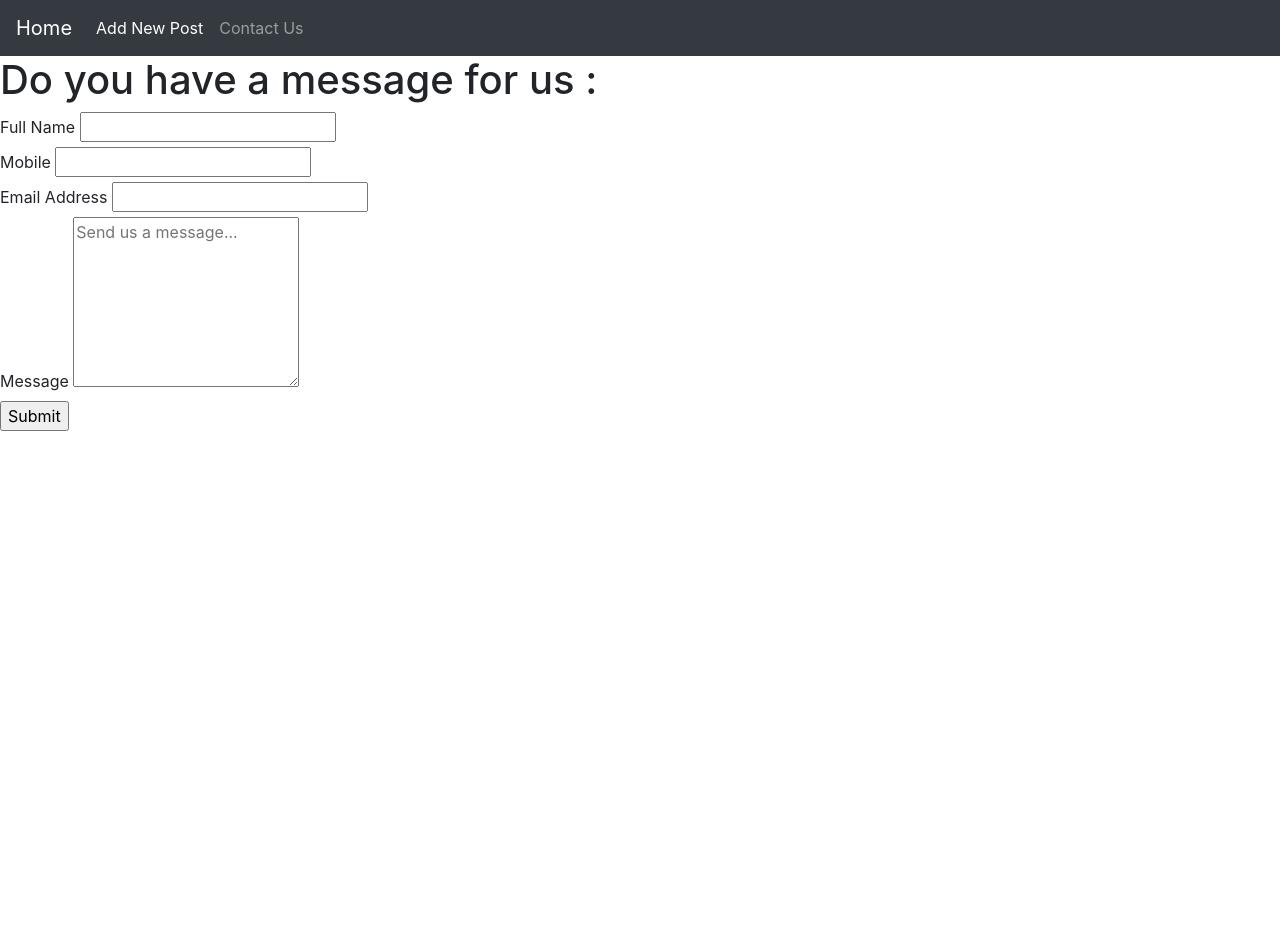
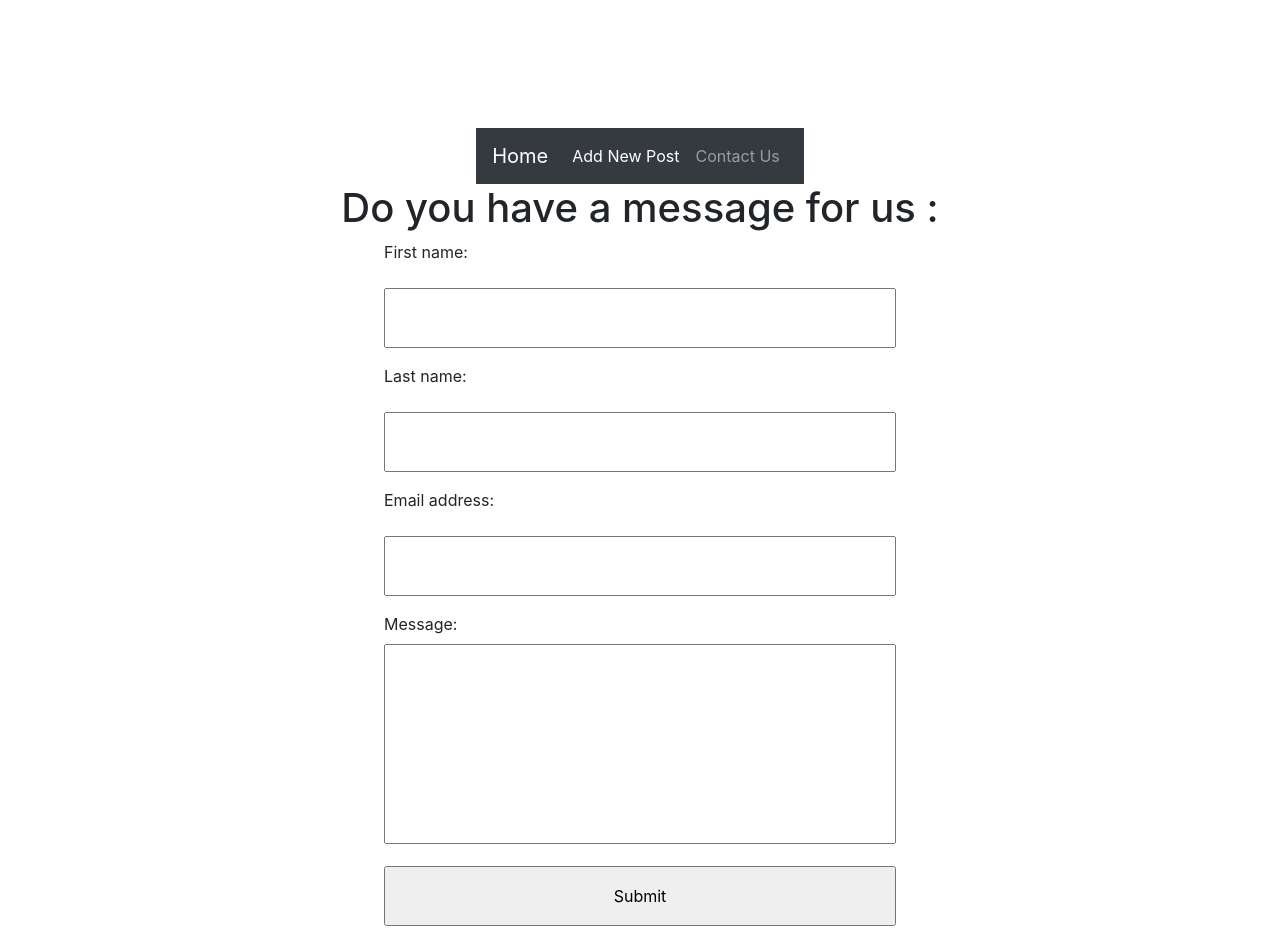
Before and after one commit to fhayvy/XenoCodersBlog, a Django app: page /blog/contact_us/ in a window 1280 px wide. Before the commit the page ends 431 px from the top, so only its background shows below. Run offline with Django 4.2, Linux system fonts and the light colour scheme.

Commit message:
Contact Form Done

```diff
--- a/xenocoders/blog/forms.py
+++ b/xenocoders/blog/forms.py
@@ -1,5 +1,6 @@
 from django.forms import ModelForm
 from .models import Post
+from django import forms
 
 
 
@@ -7,3 +8,10 @@
     class Meta:
         model = Post
         fields = "__all__"
+
+
+class ContactForm(forms.Form):
+	first_name = forms.CharField(max_length = 50)
+	last_name = forms.CharField(max_length = 50)
+	email_address = forms.EmailField(max_length = 150)
+	message = forms.CharField(widget = forms.Textarea, max_length = 2000)
--- a/xenocoders/blog/templates/blog/contact_us.html
+++ b/xenocoders/blog/templates/blog/contact_us.html
@@ -2,39 +2,16 @@
 {% block content %}
 
 <h1>Do you have a message for us : {{message_name}}</h1>
+{% include '_partials/messages.html' %}
 
-<form action="{% url 'contact_us' %}" method="POST" class="contact-form">
+<form action="{% url 'contact' %}" method="POST" class="contact-form">
+
     {% csrf_token %}
-    <label for="full-name">Full Name</label>
-    <input
-      type="text"
-      id="full-name"
-      name="full-name"
-    /><br>
-
-    <label for="phone">Mobile</label>
-    <input
-      type="tel"
-      id="phone"
-      name="phone"
-    /><br>
-
-    <label for="email">Email Address</label>
-    <input
-      type="email"
-      id="email"
-      name="email"
-    /><br>
-
-    <label for="message">Message</label>
-    <textarea
-      id="message"
-      name="message"
-      placeholder="Send us a message..."
-      style="height: 170px"
-    ></textarea><br>
-
-    <input type="submit" value="Submit" />
+      {{form.as_p}}
+    <!-- <input type="text" id="full-name" name="full-name" required placeholder="Your Full Name"/>
+    <input type="email" id="email" name="email" required placeholder="Your Email Address"/>
+    <textarea id="message" name="message" required placeholder="Your Message"></textarea> -->
+      <input type="submit" value="Submit" />
   </form>
 
 {% endblock %}
--- a/xenocoders/blog/templates/blog/navbar.html
+++ b/xenocoders/blog/templates/blog/navbar.html
@@ -1,9 +1,11 @@
+{% load static %}
 <!DOCTYPE html>
 <html lang="en">
 <head>
     <meta charset="UTF-8">
     <meta http-equiv="X-UA-Compatible" content="IE=edge">
     <meta name="viewport" content="width=device-width, initial-scale=1.0">
+    <link rel="stylesheet" href="{% static '/css/main.css' %}">
     <link rel="stylesheet" href="https://cdn.jsdelivr.net/npm/bootstrap@4.3.1/dist/css/bootstrap.min.css" integrity="sha384-ggOyR0iXCbMQv3Xipma34MD+dH/1fQ784/j6cY/iJTQUOhcWr7x9JvoRxT2MZw1T" crossorigin="anonymous">
     <title>Blog</title>
 </head>
@@ -20,7 +22,7 @@
               <a class="nav-link" href="{% url 'add_post' %}">Add New Post</a>
             </li>
             <li class="nav-item">
-              <a class="nav-link" href="{% url 'contact_us' %}">Contact Us</a>
+              <a class="nav-link" href="{% url 'contact' %}">Contact Us</a>
             </li>
 
         </div>
--- a/xenocoders/blog/urls.py
+++ b/xenocoders/blog/urls.py
@@ -1,5 +1,8 @@
 from django.urls import path
-from .views import AllPostsView, CreatePostView, PostDetailView, PostUpdateView, PostDeleteView, contact_us, AddCategoryView, CategoryView
+from .views import contact, AllPostsView, CreatePostView, PostDetailView, PostUpdateView, PostDeleteView, AddCategoryView, CategoryView
+from .forms import ContactForm
+from . import views
+
 
 urlpatterns = [
     path('', AllPostsView.as_view(), name="home"),
@@ -7,7 +10,7 @@
     path('post/<int:pk>/', PostDetailView.as_view(), name="post"),
     path('post/edit/<int:pk>/', PostUpdateView.as_view(), name="update_post"),
     path('post/delete/<int:pk>/', PostDeleteView.as_view(), name="delete_post"),
-    path('contact_us/', contact_us, name="contact_us"),
+    path('contact_us/', views.contact, name="contact"),
     path('add_category/', AddCategoryView.as_view(), name="add_category"),
     path('category/<str:cates>/', CategoryView, name="category"),
 ]
--- a/xenocoders/blog/views.py
+++ b/xenocoders/blog/views.py
@@ -1,11 +1,13 @@
-from django.shortcuts import render
+from django.shortcuts import render, redirect
 from django.views.generic import CreateView, ListView, DetailView, UpdateView, DeleteView
 from .models import Post, Category
 from django.urls import reverse_lazy
-from django.core.mail import send_mail
+from django.core.mail import send_mail, BadHeaderError
+from django.http import HttpResponse
 from django.conf import settings
 from .forms import Author
 from django.shortcuts import redirect
+from .forms import ContactForm
 
 
 # Create your views here.
@@ -63,29 +65,24 @@
     return render(request, "blog/category.html", context)
 
 
-def contact_us(request):
+def contact(request):
+	if request.method == 'POST':
+		form = ContactForm(request.POST)
+		if form.is_valid():
+			subject = "New Message"
+			body = {
+			'first_name': form.cleaned_data['first_name'],
+			'last_name': form.cleaned_data['last_name'],
+			'email': form.cleaned_data['email_address'],
+			'message':form.cleaned_data['message'],
+			}
+			message = "\n".join(body.values())
 
-    if request.method == "POST":
-        message_name = request.POST['full-name']
-        message_phone = request.POST['phone']
-        message_email = request.POST['email']
-        message = request.POST['message']
+			try:
+				send_mail(subject, message, 'hi@imrvon.com', ['hi@imrvon.com'])
+			except BadHeaderError:
+				return HttpResponse('Invalid header found.')
+			return redirect ("contact")
 
-        context = {
-            "message_name": message_name,
-        }
-        # SEND AN EMAIL THROUGH DJANGO
-        send_mail(
-            message_name,#subject
-            message,#message
-            settings.EMAIL_HOST_USER,#email_from
-            [''],#recipient
-            fail_silently=False,
-        )
-
-
-
-        return render(request, 'blog/contact_us.html', context)
-
-
-    return render(request, 'blog/contact_us.html')
+	form = ContactForm()
+	return render(request, "blog/contact_us.html", {'form':form})
--- a/xenocoders/static/css/main.css
+++ b/xenocoders/static/css/main.css
@@ -8,10 +8,10 @@
     width: 40%;
 }
 
-input {
+input{
     display: block;
-    margin: 1rem 0;
-    padding: 1rem;
+    margin: 1rem 0 !important;
+    padding: 1rem !important;
     width: 100%;
 }
 
@@ -42,3 +42,10 @@
 #show {
     display: none;
 }
+
+textarea {
+    width: 100%;
+    height: 200px;
+    resize: none !important;
+    padding: 1rem;
+}
```
